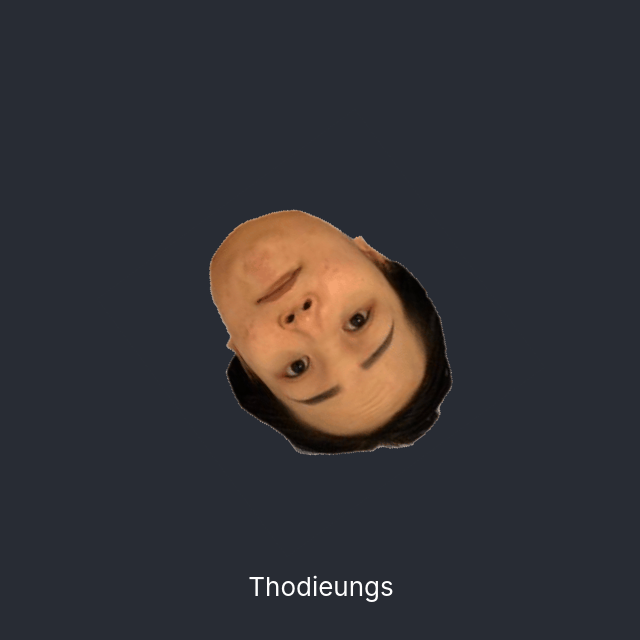
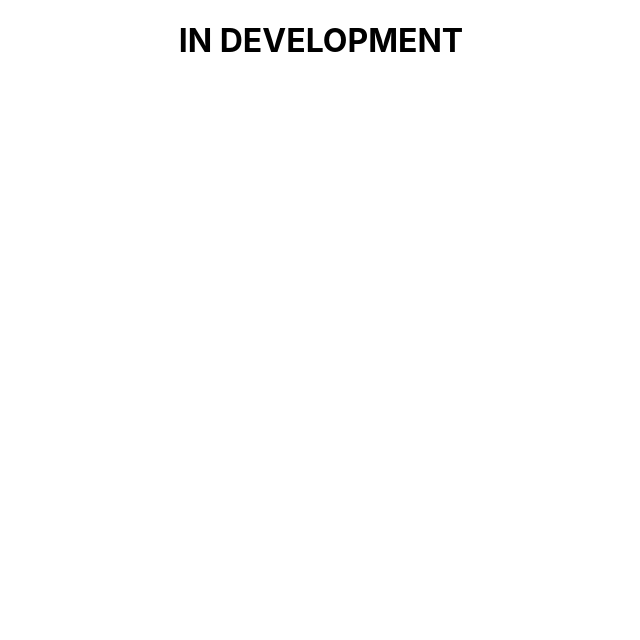
Before and after one commit to machacjakub/machacjakub.github.io, a React (Create React App) app in the folder my-app/: page / in a window 1280 px wide. Shown: the top 640 px of the page, without its empty margins (319-959 px from the left). Built offline with nearby package versions, Linux system fonts and the light colour scheme.

Commit message:
Thodieungs

```diff
--- a/my-app/src/App.js
+++ b/my-app/src/App.js
@@ -3,13 +3,9 @@ import './App.css';
 
 function App() {
   return (
-    <div className="App">
-      <header className="App-header">
-        <img src={logo} className="App-logo" alt="logo" />
-        <p> </p>
-        <p>Thodieungs</p>
-      </header>
-    </div>
+    <>
+    <h1 style={{textAlign: "center"}}>IN DEVELOPMENT</h1>
+    </>
   );
 }
 
```
